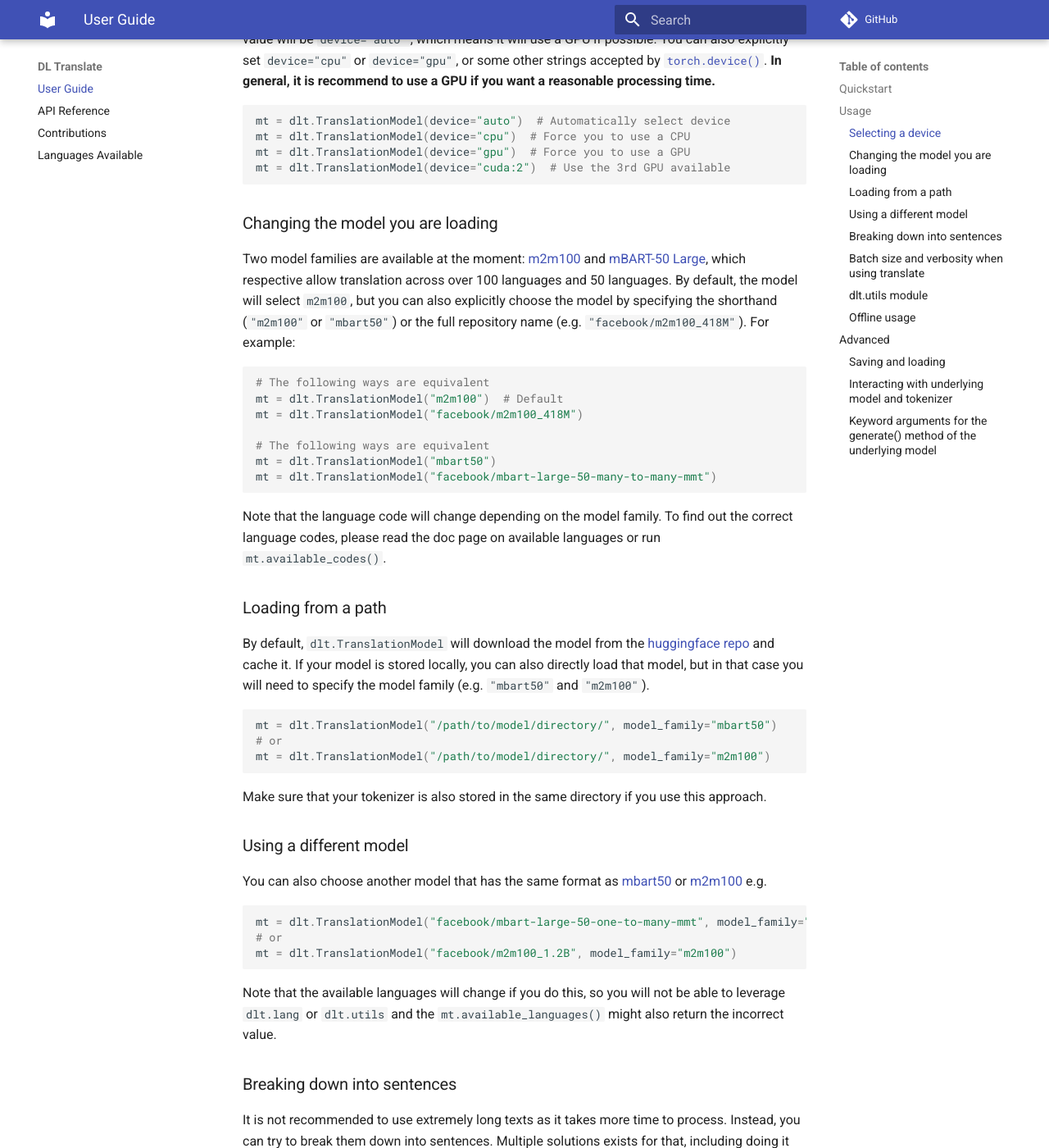
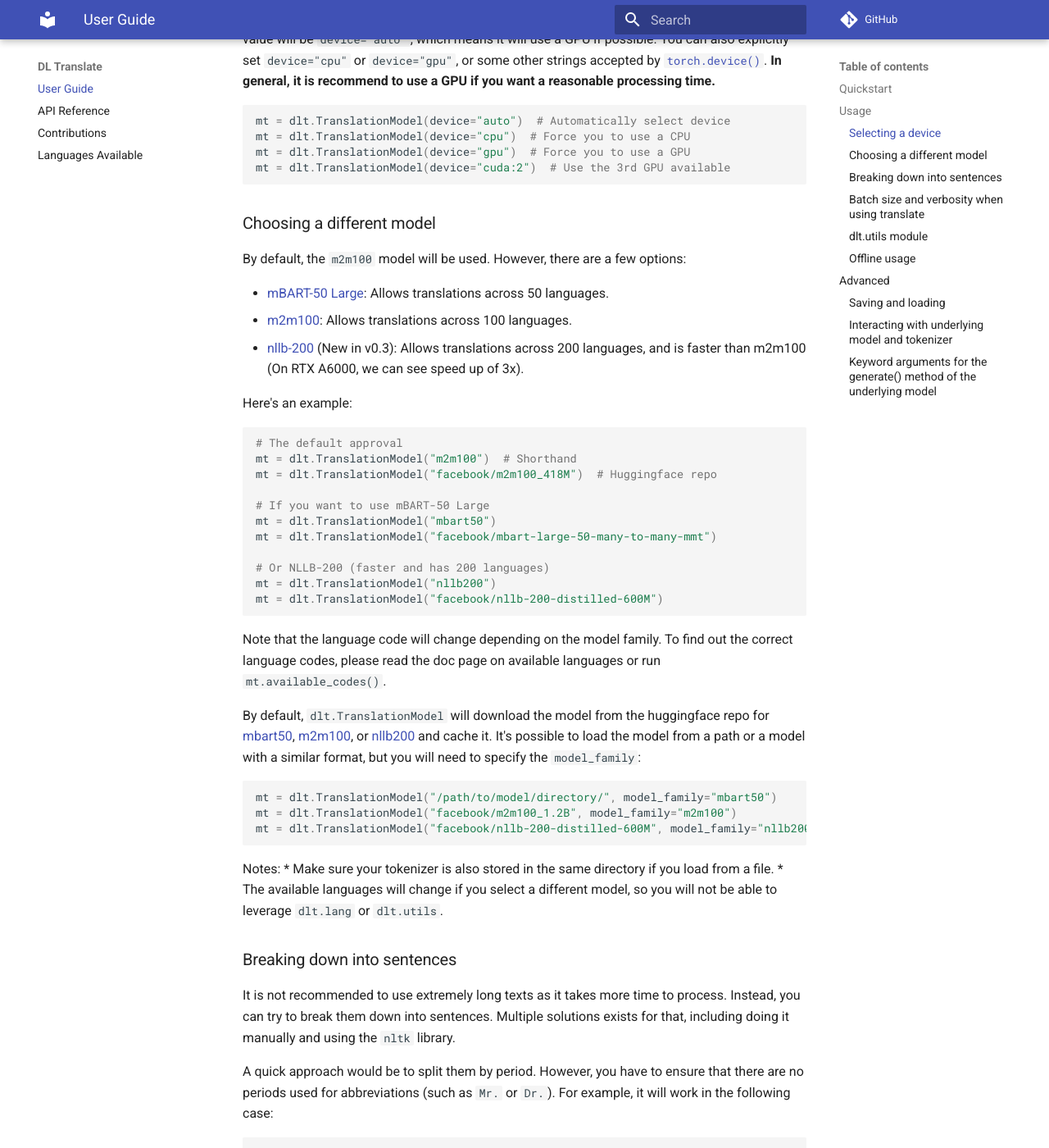
Before and after one commit to xhluca/dl-translate, an MkDocs documentation site: the page built from docs/index.md, in a window 1280 px wide and 1400 px high, scrolled down 1120 px. Shown: the whole window at 82% size. Built offline with MkDocs 1.6.1 and Material for MkDocs 9.7.7, drawn with Linux system fonts in a browser that asks for light colours; comment, search, counter and statistics services are not loaded; some of the changed text lies outside the part shown.

Commit message:
Improve readme and docs

````diff
--- a/docs/index.md
+++ b/docs/index.md
@@ -3,7 +3,7 @@
 Quick links:
 
 💻 [GitHub Repository](https://github.com/xhlulu/dl-translate)<br>
-📚 [Documentation](https://xhluca.github.io/dl-translate) / [Readthedocs](https://dl-translate.readthedocs.io)<br>
+📚 [Documentation](https://xhluca.github.io/dl-translate)<br>
 🐍 [PyPi project](https://pypi.org/project/dl-translate/)<br>
 🧪 [Colab Demo](https://colab.research.google.com/github/xhlulu/dl-translate/blob/main/demos/colab_demo.ipynb) / [Kaggle Demo](https://www.kaggle.com/xhlulu/dl-translate-demo/)
 
@@ -53,43 +53,41 @@ mt = dlt.TranslationModel(device="gpu")  # Force you to use a GPU
 mt = dlt.TranslationModel(device="cuda:2")  # Use the 3rd GPU available
 ```
 
-### Changing the model you are loading
+### Choosing a different model
 
-Two model families are available at the moment: [m2m100](https://huggingface.co/transformers/model_doc/m2m_100.html) and [mBART-50 Large](https://huggingface.co/transformers/master/model_doc/mbart.html), which respective allow translation across over 100 languages and 50 languages. By default, the model will select `m2m100`, but you can also explicitly choose the model by specifying the shorthand (`"m2m100"` or `"mbart50"`) or the full repository name (e.g. `"facebook/m2m100_418M"`). For example:
+By default, the `m2m100` model will be used. However, there are a few options:
 
+* [mBART-50 Large](https://huggingface.co/transformers/master/model_doc/mbart.html):  Allows translations across 50 languages.
+* [m2m100](https://huggingface.co/transformers/model_doc/m2m_100.html): Allows translations across 100 languages.
+* [nllb-200](https://huggingface.co/docs/transformers/model_doc/nllb) (New in v0.3): Allows translations across 200 languages, and is faster than m2m100 (On RTX A6000, we can see speed up of 3x).
+
+Here's an example:
 ```python
-# The following ways are equivalent
-mt = dlt.TranslationModel("m2m100")  # Default
-mt = dlt.TranslationModel("facebook/m2m100_418M")
+# The default approval
+mt = dlt.TranslationModel("m2m100")  # Shorthand
+mt = dlt.TranslationModel("facebook/m2m100_418M")  # Huggingface repo
 
-# The following ways are equivalent
+# If you want to use mBART-50 Large
 mt = dlt.TranslationModel("mbart50")
 mt = dlt.TranslationModel("facebook/mbart-large-50-many-to-many-mmt")
+
+# Or NLLB-200 (faster and has 200 languages)
+mt = dlt.TranslationModel("nllb200")
+mt = dlt.TranslationModel("facebook/nllb-200-distilled-600M")
 ```
 
 Note that the language code will change depending on the model family. To find out the correct language codes, please read the doc page on available languages or run `mt.available_codes()`.
 
-### Loading from a path
-
-By default, `dlt.TranslationModel` will download the model from the [huggingface repo](https://huggingface.co/facebook/mbart-large-50-one-to-many-mmt) and cache it. If your model is stored locally, you can also directly load that model, but in that case you will need to specify the model family (e.g. `"mbart50"` and `"m2m100"`).
-
+By default, `dlt.TranslationModel` will download the model from the huggingface repo for [mbart50](https://huggingface.co/facebook/mbart-large-50-one-to-many-mmt), [m2m100](https://huggingface.co/facebook/m2m100_418M), or [nllb200](https://huggingface.co/facebook/nllb-200-distilled-600M) and cache it. It's possible to load the model from a path or a model with a similar format, but you will need to specify the `model_family`:
 ```python
 mt = dlt.TranslationModel("/path/to/model/directory/", model_family="mbart50")
-# or
-mt = dlt.TranslationModel("/path/to/model/directory/", model_family="m2m100")
-```
-Make sure that your tokenizer is also stored in the same directory if you use this approach.
-
-### Using a different model
-
-You can also choose another model that has the same format as [mbart50](https://huggingface.co/models?filter=mbart-50) or [m2m100](https://huggingface.co/models?search=facebook/m2m100) e.g.
-```python
-mt = dlt.TranslationModel("facebook/mbart-large-50-one-to-many-mmt", model_family="mbart50")
-# or
 mt = dlt.TranslationModel("facebook/m2m100_1.2B", model_family="m2m100")
+mt = dlt.TranslationModel("facebook/nllb-200-distilled-600M", model_family="nllb200")
 ```
 
-Note that the available languages will change if you do this, so you will not be able to leverage `dlt.lang` or `dlt.utils` and the `mt.available_languages()` might also return the incorrect value.
+Notes:
+* Make sure your tokenizer is also stored in the same directory if you load from a file.
+* The available languages will change if you select a different model, so you will not be able to leverage `dlt.lang` or `dlt.utils`.
 
 ### Breaking down into sentences
 
@@ -143,6 +141,7 @@ print(dlt.utils.available_languages('m2m100'))  # write the name of the model fa
 At the moment, the following models are accepted:
 - `"mbart50"`
 - `"m2m100"`
+- `"nllb200"`
 
 ### Offline usage
 
````
Also changed, not shown: README.md (+3 -3 lines).
